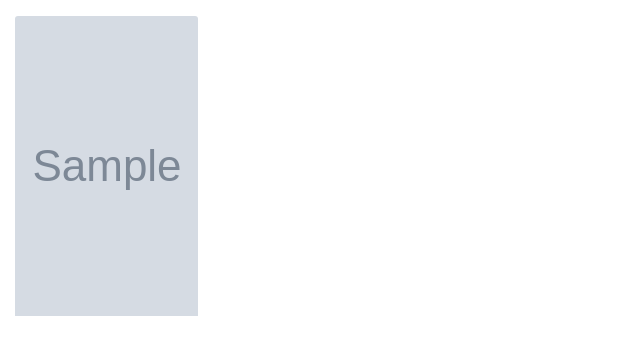
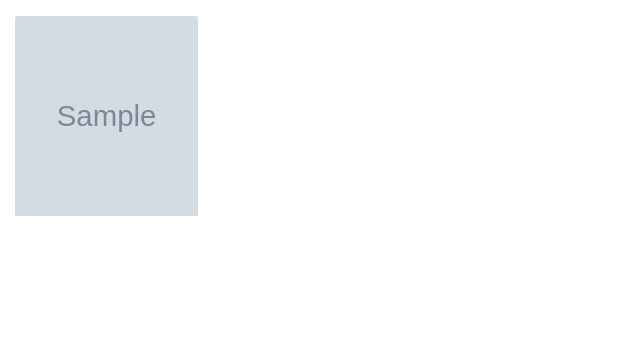
Before and after one commit to treguv/project-2, a Node project: template views/homepage.handlebars in a window 1280 px wide. Shown: the part 82-437 px from the top of the page, without its empty margins (0-640 px from the left). Run offline with Node 20 templates, Linux system fonts and the light colour scheme; the template is opened without the code that fills it: most values are stand-ins (such as "Sample title", 1, 10 or a date in 2020); grey boxes marked "Sample" are stand-in pictures; some libraries are stand-ins or nearby versions.

Commit message:
fixed images height at 992px+

```diff
--- a/public/stylesheets/homepage.css
+++ b/public/stylesheets/homepage.css
@@ -4,3 +4,27 @@ img {
   height: 300px;
   object-fit: cover;
 }
+
+@media (min-width: 768px) {
+  img {
+    height: 150px
+  }
+}
+
+@media (min-width: 992px) {
+  img {
+    height: 100px
+  }
+}
+
+@media (min-width: 1200px) {
+  img {
+    height: 200px
+  }
+}
+
+@media (min-width: 1700px) {
+  img {
+    height: 300px;
+  }
+}
```
